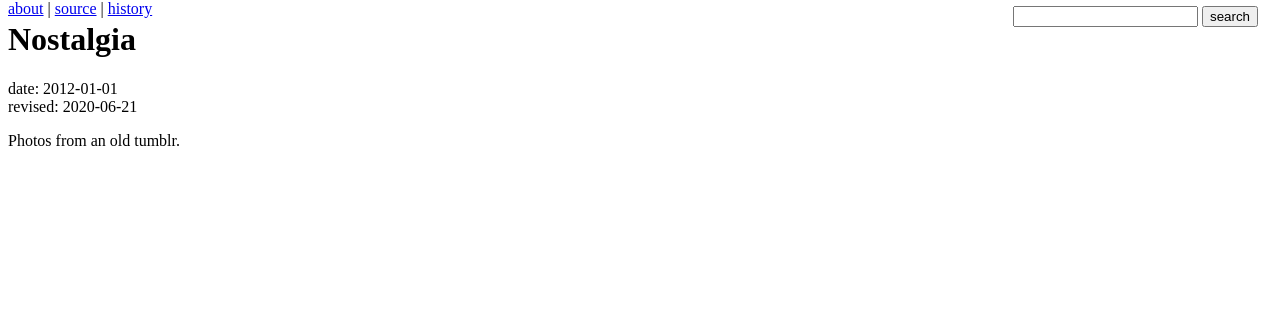
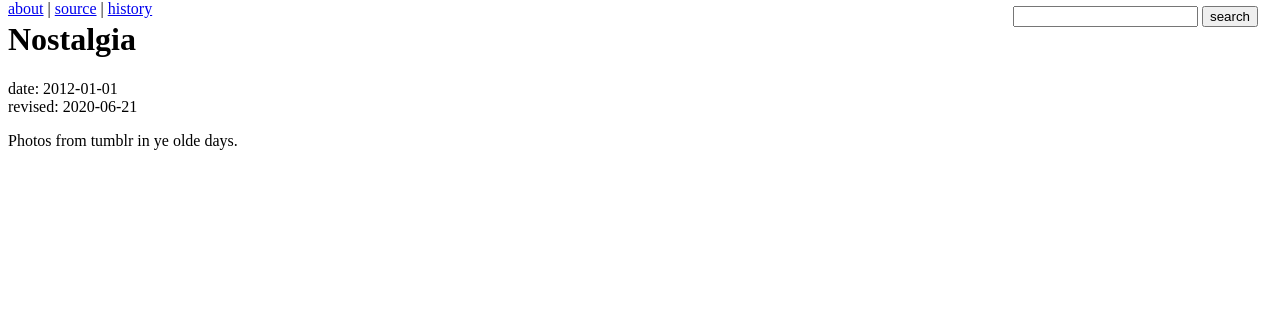
Before and after one commit to coltongrainger/blog, a Jekyll site: the page built from _posts/2012-01-01-nostalgia.md, in a window 1280 px wide. Shown: the part 108-432 px from the top of the page. Built offline with Jekyll 4.4.1, drawn with Linux system fonts in a browser that asks for light colours; our own code applies the rules of GitHub Pages for plain Markdown files.

Commit message:
Try push again

```diff
--- a/_posts/2012-01-01-nostalgia.md
+++ b/_posts/2012-01-01-nostalgia.md
@@ -5,7 +5,7 @@ date: 2012-01-01
 revised: 2020-06-21
 ---
 
-Photos from an old tumblr.
+Photos from tumblr in ye olde days.
 
 ![](attached/2012-tumblr-15.jpg)
 
```
